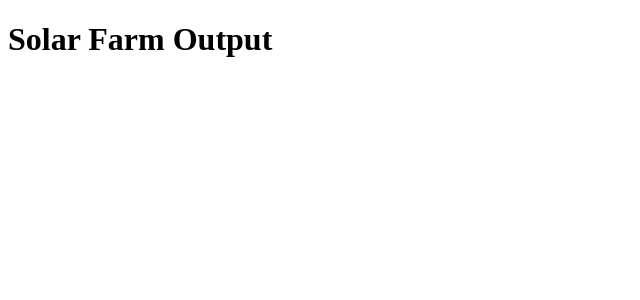
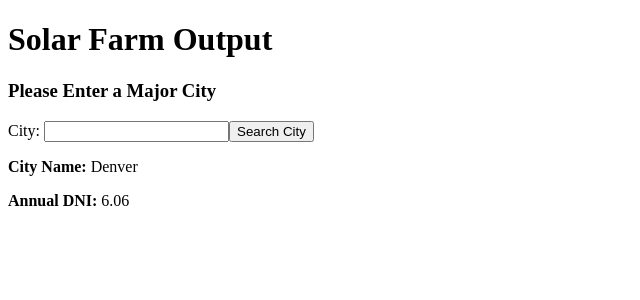
Before and after one commit to tackleshaft/Project-Solar, a React app: page / in a window 1280 px wide. Shown: the top 300 px of the page, without its empty margins (0-640 px from the left). Built offline with nearby package versions, Linux system fonts and the light colour scheme.

Commit message:
state passes down components and renders card

```diff
--- a/src/components/City.jsx
+++ b/src/components/City.jsx
@@ -0,0 +1,14 @@
+import React from 'react';
+
+const City = (props) => {
+
+
+    return(
+        <div className="cityBox">
+            <p><strong>City Name:</strong> {props.cityName}</p>
+            <p><strong>Annual DNI:</strong> {props.annual}</p>
+        </div>
+    )
+}
+
+export default City;
--- a/src/components/Input.jsx
+++ b/src/components/Input.jsx
@@ -1,6 +1,7 @@
 import React from 'react';
 
-const Input = () => {
+const Input = (props) => {
+    const { handleClick } = props
 
     return(
         <div>
@@ -8,7 +9,7 @@ const Input = () => {
         <form>
           <label htmlFor="location">City: </label>
           <input id="location-value" type='text'></input>
-          <input type='button' value="Add Market" onClick={handleClick} ></input>
+          <input type='button' value="Search City" onClick={handleClick}></input>
         </form>
       </div>
     )
--- a/src/containers/CityContainer.jsx
+++ b/src/containers/CityContainer.jsx
@@ -1,13 +1,21 @@
 import React from 'react';
-import City from '../components/City.jsx'
+import City from '../components/city.jsx'
 
 
-const CityContainer = () => {
+const CityContainer = (props) => {
+
+
     return(
         <div>
-        {/* <City /> */}
+            {props.city.map((element, i, array) =>
+            <City
+                key={`CityIndex ${i}`}
+                cityName={element.cityName}
+                annual={element.annual}
+            />
+            )}
         </div>
     )
 }
 
-export default CityContainer
+export default CityContainer;
--- a/src/containers/MainContainer.jsx
+++ b/src/containers/MainContainer.jsx
@@ -7,12 +7,32 @@ import CityContainer from './CityContainer.jsx';
 
 const MainContainer = () => {
 
+    const[Cities, updateCities] = useState([{
+        cityName: 'Denver',
+        annual: 6.06,
+        },])
+
+    const handleClick = (submitData) => {
+        //takes the data, excutes a fetch requeset with the info
+        console.log('You clicked the button!')
+        // () => {fetch(appropriateURL)
+        // .then((data) => data.json())
+        // .then((data) =>{
+        //     const avgDNI = data.outputs.avg_dni.annual
+        //     updateCities({cityName: 'newCity', avgDNI})
+        // })
+        }
+
 
     return(
         <div>
             <h1>Solar Farm Output</h1>
-            {/* <Input />
-            <CityContainer /> */}
+            <Input
+                handleClick={handleClick}
+                />
+            <CityContainer
+                city={Cities}
+            />
         </div>
     )
 
```
